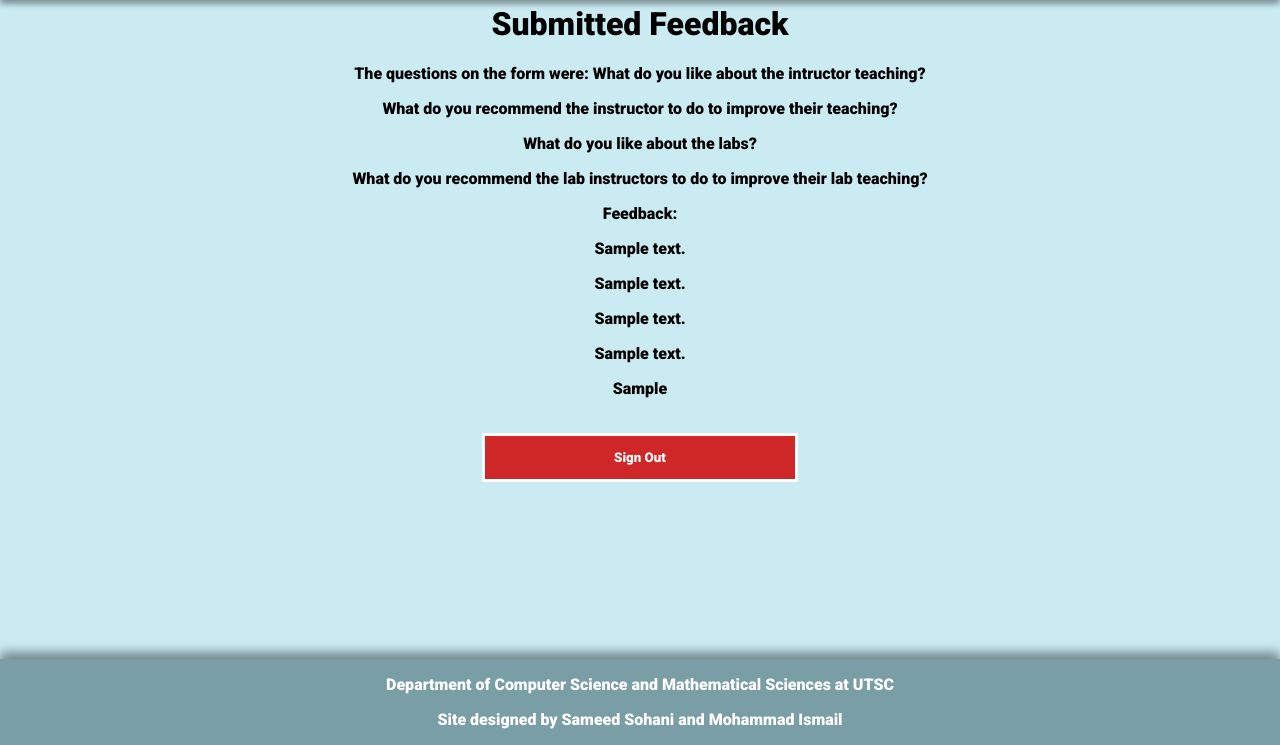
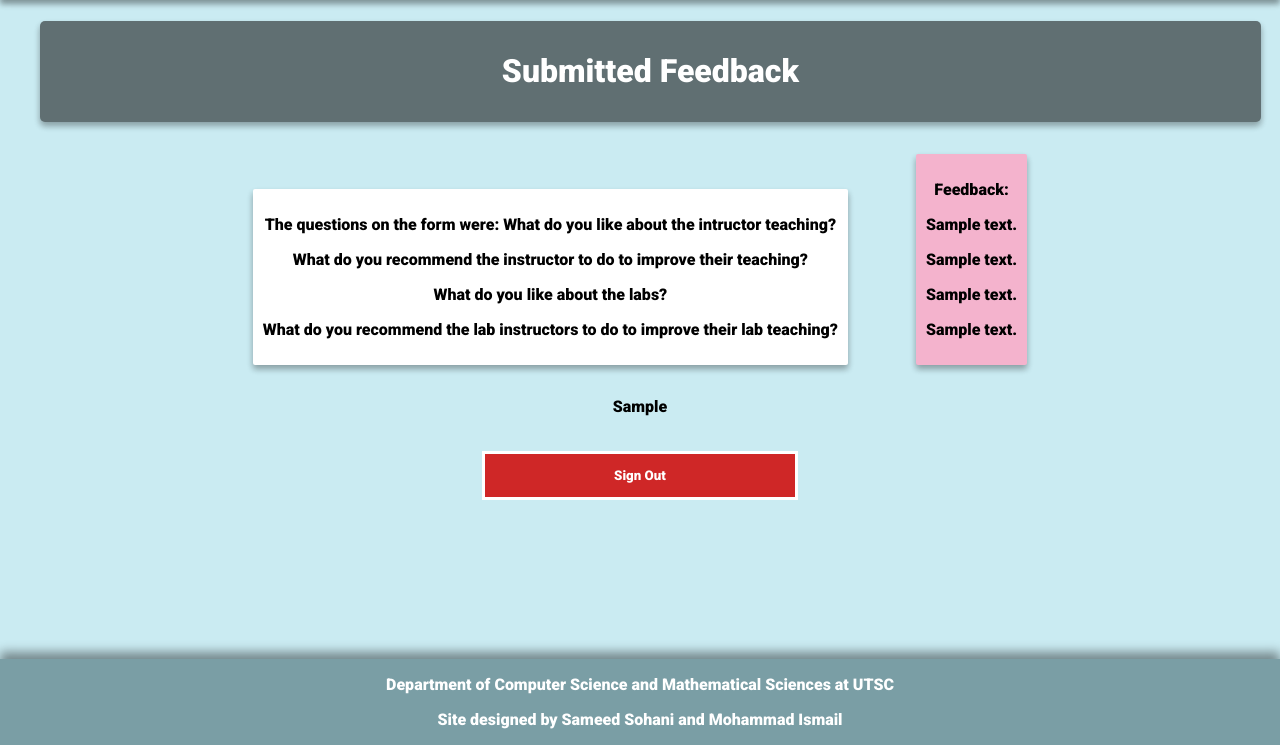
Before and after one commit to ismailmohammad/cscb20-a3, a PHP site: page /feedback.php in a window 1280 px wide. Shown: the part 55-800 px from the top of the page. Run offline with PHP 8.4, Linux system fonts and the light colour scheme; the visitor is signed in with stand-in values (Sample User, id 1); tables that the repository leaves empty or names only in its code hold one stand-in row (values such as "Sample post").

Commit message:
panels upgrade

```diff
--- a/allgrades.php
+++ b/allgrades.php
@@ -99,7 +99,7 @@ while($row = mysqli_fetch_array($retval, MYSQLI_NUM))
         <div class="center" style="color: white;">
           <h1>Course Marks<h1>
         </div>
-      </div>
+      	</div>
 END;
 				$students = count($studentnames);
 				$marksnum = count($marks);
@@ -118,7 +118,7 @@ END;
 END;
 						}
 					}
-					echo '</div>';
+					echo '</div><br>';
 				}
      // Signout Button
 				print <<< END
--- a/feedback.php
+++ b/feedback.php
@@ -79,21 +79,29 @@ while($row = mysqli_fetch_array($retval, MYSQLI_NUM))
     <div class="center">
 			<?php
       print <<< END
-				<h1>Submitted Feedback</h1>
+				<div id="title-panel" class="fullwidth-panel lightpink" style="background-color: #606F72;">
+        <div class="center" style="color: white;">
+          <h1>Submitted Feedback<h1>
+        </div>
+      	</div>
+				<div class="panel">
         <p>The questions on the form were: What do you like about the intructor teaching?</p>
         <p>What do you recommend the instructor to do to improve their teaching?</p>
         <p>What do you like about the labs?</p>
         <p>What do you recommend the lab instructors to do to improve their lab teaching?</p>
+				</div>
 END;
         $feedbacknum = count($answers1);
         for($i = 0; $i < $feedbacknum; $i++)
         {
           print <<< END
+					<div class="panel lightpink">
           <p>Feedback: </p>
           <p>$answers1[$i]</p>
 					<p>$answers2[$i]</p>
 					<p>$answers3[$i]</p>
 					<p>$answers4[$i]</p>
+					</div><br>
 END;
           if($additionals[$i] != "NULL")
           {
--- a/mygrades.php
+++ b/mygrades.php
@@ -152,6 +152,7 @@ END;
 				<p>$labname: $labmark</p>
 				<br>
 END;
+			}
 			// Signout Button
 				print <<< END
 				<div class="center">
```
Also changed, not shown: viewremarks.php (+8 -3 lines).
